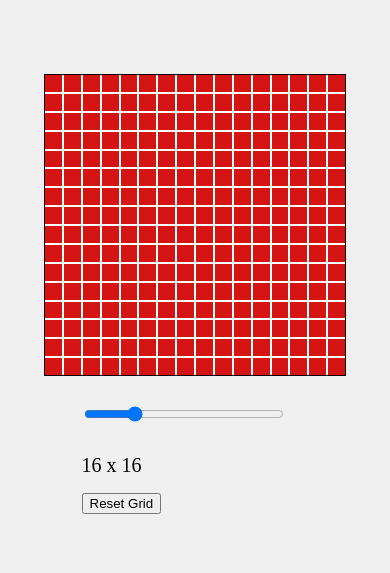
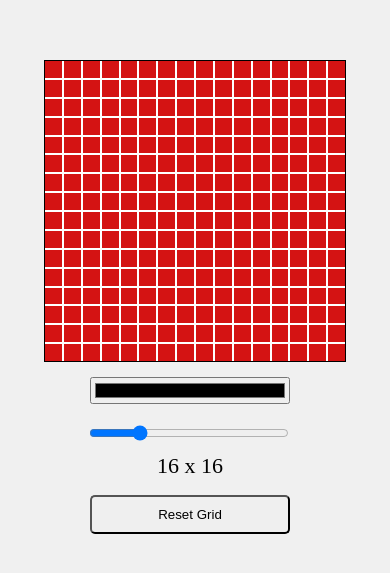
Before and after one commit to rafsanzi-ludhi/SketchMaze, a plain HTML site: page index.html in a window 390 px wide. Shown: the part 125-698 px from the top of the page. Drawn offline with Linux system fonts and the light colour scheme.

Commit message:
update: adding buttons

```diff
--- a/index.html
+++ b/index.html
@@ -9,6 +9,7 @@
 </head>
 <body>
     <div class="controls">
+        <input type="color" id="colorPicker" value="#000000"> <!-- Color Picker -->
         <input type="range" min="1" max="64" value="16" class="slider" id="gridSize">
         <p id="gridSizeDisplay">16 x 16</p>
         <button id="resetButton">Reset Grid</button>
--- a/script.js
+++ b/script.js
@@ -3,6 +3,8 @@ document.addEventListener('DOMContentLoaded', () => {
     const resetButton = document.getElementById('resetButton');
     const gridSize = document.getElementById('gridSize');
     const gridSizeDisplay = document.getElementById('gridSizeDisplay');
+    const colorPicker = document.getElementById('colorPicker');
+
 
 
     function createGrid(size) {
--- a/style.css
+++ b/style.css
@@ -29,7 +29,13 @@ body {
 }
 
 .controls {
-    margin-right: 20px;
+    display: flex;
+    flex-direction: column;
+    align-items: center;
+    justify-content: center;
+    /* gap: 30px; */
+    margin-right: 10px;
+    width: 200px;
 }
 
 #gridSize {
@@ -38,7 +44,18 @@ body {
 }
 
 #gridSizeDisplay {
-    font-size: 20px;
+    font-size: 22px;
+}
+
+button {
+    padding: 10px 20px;
+    border-radius: 5px;
+}
+
+button,
+input {
+    width: 100%;
+    cursor: pointer;
 }
 
 
@@ -50,14 +67,11 @@ body {
 }
 
 @media (max-width: 850px) {
-    .controls {
-        gap: 50px;
-    }
+
 
     #gridSizeDisplay {
-        width: 150px;
         gap: 16px;
-        margin-bottom: ;
+        /* margin-bottom: ; */
     }
 
     #gridSize {
@@ -76,13 +90,19 @@ body {
         flex-direction: column-reverse;
     }
 
+    .controls {
+        gap: 16px;
+        margin-top: 15px;
+    }
+
     /* get the input */
     #gridSize {
-        margin-bottom: -50px;
+        margin-top: 5px;
     }
 
+
     #gridSizeDisplay {
-        margin-bottom: -15px;
+        margin: 0px;
     }
 
     .container {
```
Also changed, not shown: 1 other file.
